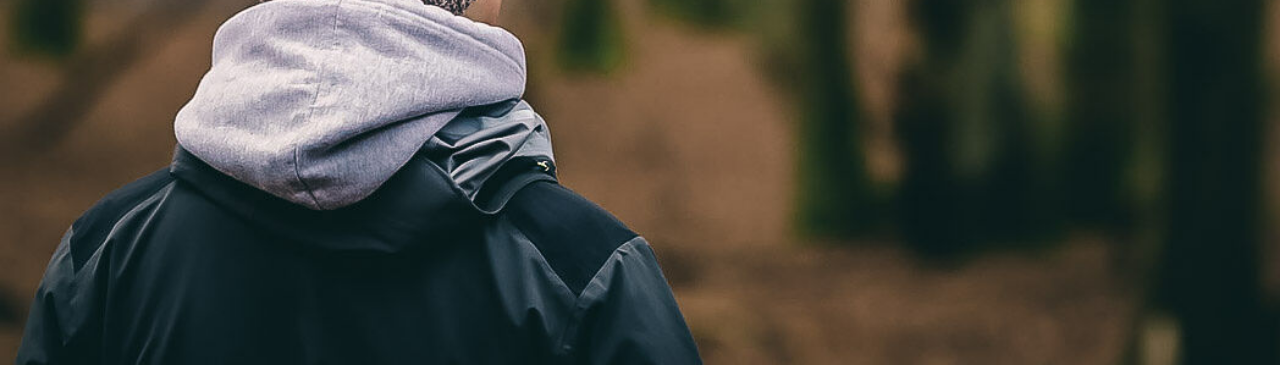
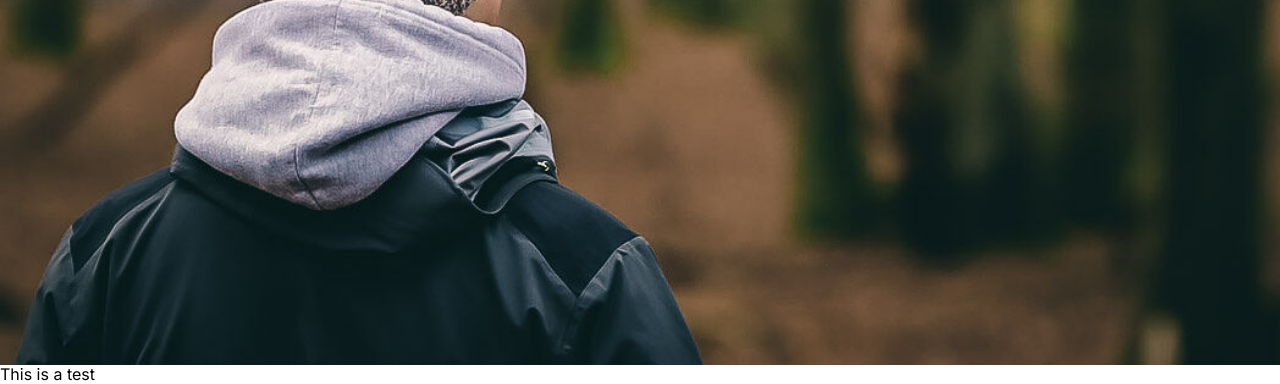
Before and after one commit to isaa-ctaylor/isaa-ctaylor, a website built with Parcel: page index.html in a window 1280 px wide. Shown: the part 435-819 px from the top of the page. Built offline with nearby package versions, Linux system fonts and the light colour scheme.

Commit message:
🔧 Testing

```diff
--- a/index.html
+++ b/index.html
@@ -24,8 +24,13 @@
         line-height: 1.15;
         color: var(--dl-color-gray-black);
         background-color: var(--dl-color-gray-white);
+        -ms-overflow-style: none;
+        scrollbar-width: none;
+      }
+      body::-webkit-scrollbar{
+        display: none;
+      }
 
-      }
     </style>
     <link
       rel="stylesheet"
@@ -49,6 +54,9 @@
       <div class="index-container">
         <div class="index-banner"><h1 class="index-text">Isaac Taylor</h1></div>
       </div>
+      <p>
+        This is a test
+      </p>
     </div>
   </body>
 </html>
```
